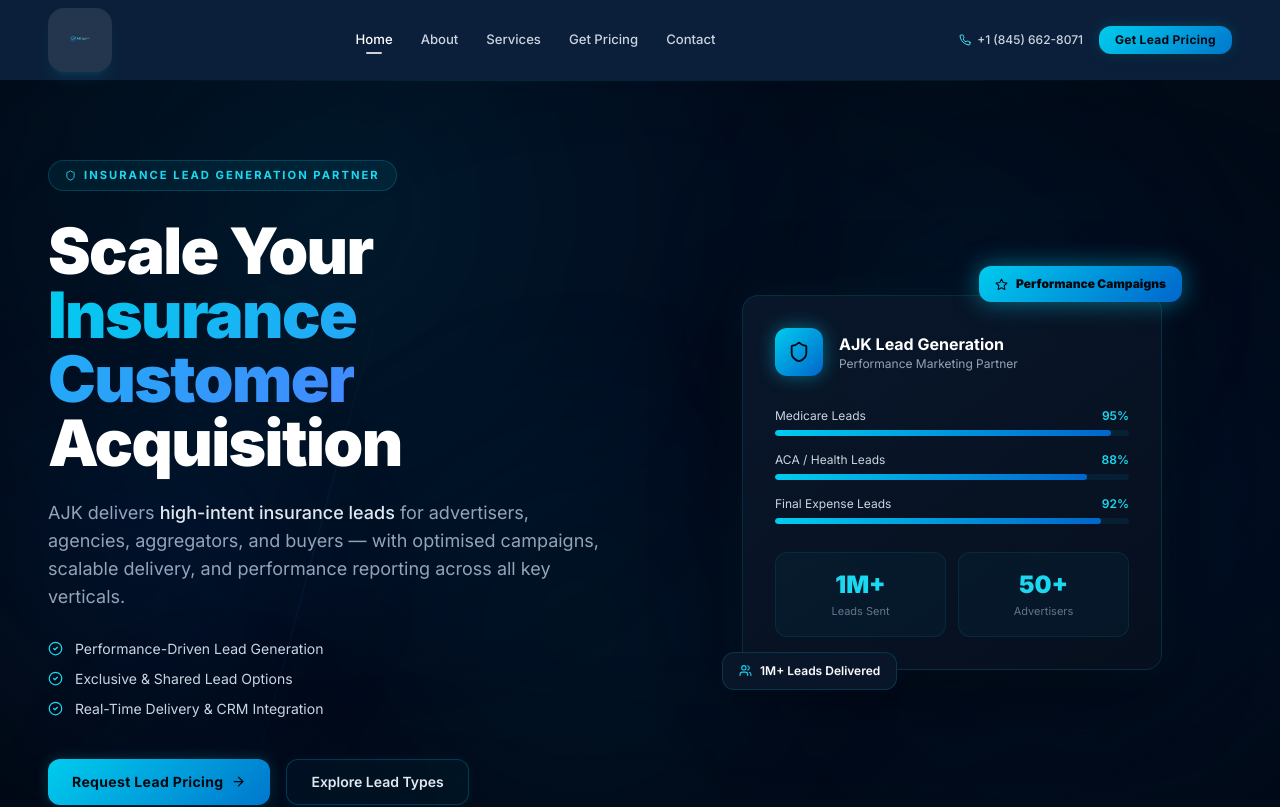
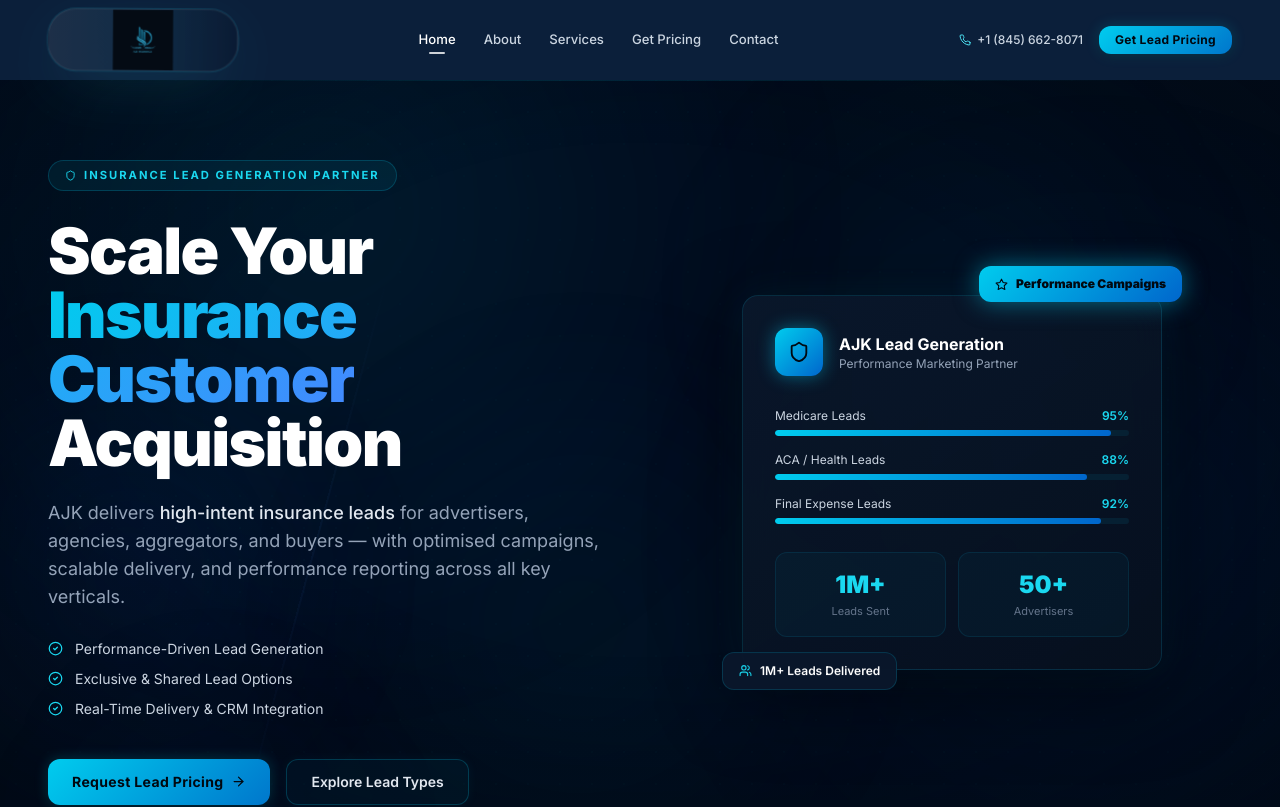
Before and after one commit to muhammadsamiullah0786/new-ajk, a Next.js app: page / in a window 1280 px wide. Shown: the top 807 px of the page. Built offline with nearby package versions, Linux system fonts and the light colour scheme.

Commit message:
Update AJK logo asset and navbar/footer branding

```diff
--- a/components/Footer.tsx
+++ b/components/Footer.tsx
@@ -66,8 +66,8 @@
           {/* Brand col */}
           <div className="lg:col-span-1 space-y-5">
             <Link href="/" className="inline-flex items-center group" aria-label="AJK Insurance Home">
-              <div className="w-20 h-20 rounded-3xl bg-white/10 p-3 flex items-center justify-center shadow-xl shadow-cyan-500/10">
-                <img src="/logo.png" alt="AJK Logo" className="w-full h-full object-contain" />
+              <div className="w-[240px] h-[82px] rounded-[32px] bg-gradient-to-r from-white/10 via-cyan-300/10 to-slate-950/30 p-3 flex items-center justify-center shadow-[0_22px_58px_-26px_rgba(34,211,238,0.40)] ring-1 ring-cyan-400/20 border border-white/10 transition-transform duration-300 hover:scale-[1.03] animate-[pulse_6s_ease-in-out_infinite]">
+                <img src="/logo.jpeg" alt="AJK Logo" className="w-full h-full object-contain" />
               </div>
             </Link>
 
--- a/components/Navbar.tsx
+++ b/components/Navbar.tsx
@@ -59,9 +59,14 @@
               className="flex items-center justify-center outline-none group"
               aria-label="AJK Insurance — Home"
             >
-              <div className="w-16 h-16 rounded-2xl bg-white/10 p-2 flex items-center justify-center shadow-lg shadow-cyan-500/10">
-                <img src="/logo.png" alt="AJK Logo" className="w-full h-full object-contain" />
-              </div>
+              <motion.div
+                initial={{ opacity: 0, scale: 0.94, rotate: -2 }}
+                animate={{ opacity: 1, scale: [0.98, 1.02, 0.99, 1], rotate: [0, 1.4, -0.8, 0] }}
+                transition={{ duration: 4.2, ease: 'easeInOut', repeat: Infinity, repeatType: 'loop', delay: 0.2 }}
+                className="w-[190px] h-[62px] rounded-[28px] bg-gradient-to-r from-white/10 via-cyan-300/10 to-slate-950/30 px-3 flex items-center justify-center shadow-[0_18px_58px_-20px_rgba(34,211,238,0.35)] ring-1 ring-cyan-400/20 border border-white/10 transition-transform duration-300 hover:scale-105"
+              >
+                <img src="/logo.jpeg" alt="AJK Logo" className="w-full h-full object-contain" />
+              </motion.div>
             </Link>
 
             {/* Desktop nav */}
@@ -160,20 +165,9 @@
                 className="flex items-center justify-between px-6 h-16"
                 style={{ borderBottom: '1px solid rgba(255,255,255,0.08)' }}
               >
-                <div className="flex items-center gap-2.5">
-                  <svg width="30" height="34" viewBox="0 0 42 48" fill="none" xmlns="http://www.w3.org/2000/svg" aria-hidden="true">
-                    <path d="M21 2L3 9.5v15C3 35.5 11 44 21 47c10-3 18-11.5 18-22.5v-15L21 2z" fill="url(#shield_m)" />
-                    <polyline points="13,24 19,31 30,18" stroke="white" strokeWidth="3.5" strokeLinecap="round" strokeLinejoin="round" />
-                    <defs>
-                      <linearGradient id="shield_m" x1="3" y1="2" x2="39" y2="47" gradientUnits="userSpaceOnUse">
-                        <stop offset="0%" stopColor="#4a90d9" />
-                        <stop offset="100%" stopColor="#1a3fa6" />
-                      </linearGradient>
-                    </defs>
-                  </svg>
-                  <div className="flex flex-col leading-none">
-                    <span className="text-white font-extrabold text-lg tracking-wide">AJK</span>
-                    <span className="text-white/70 font-semibold text-[9px] tracking-[0.3em] uppercase mt-0.5">Insurance</span>
+                <div className="flex items-center gap-3">
+                  <div className="w-[150px] h-[42px] rounded-2xl bg-white/10 p-2 flex items-center justify-center shadow-xl shadow-cyan-500/10 border border-white/10">
+                    <img src="/logo.jpeg" alt="AJK Logo" className="w-full h-full object-contain" />
                   </div>
                 </div>
                 <button
```
Also changed, not shown: public/logo.jpeg (added).
